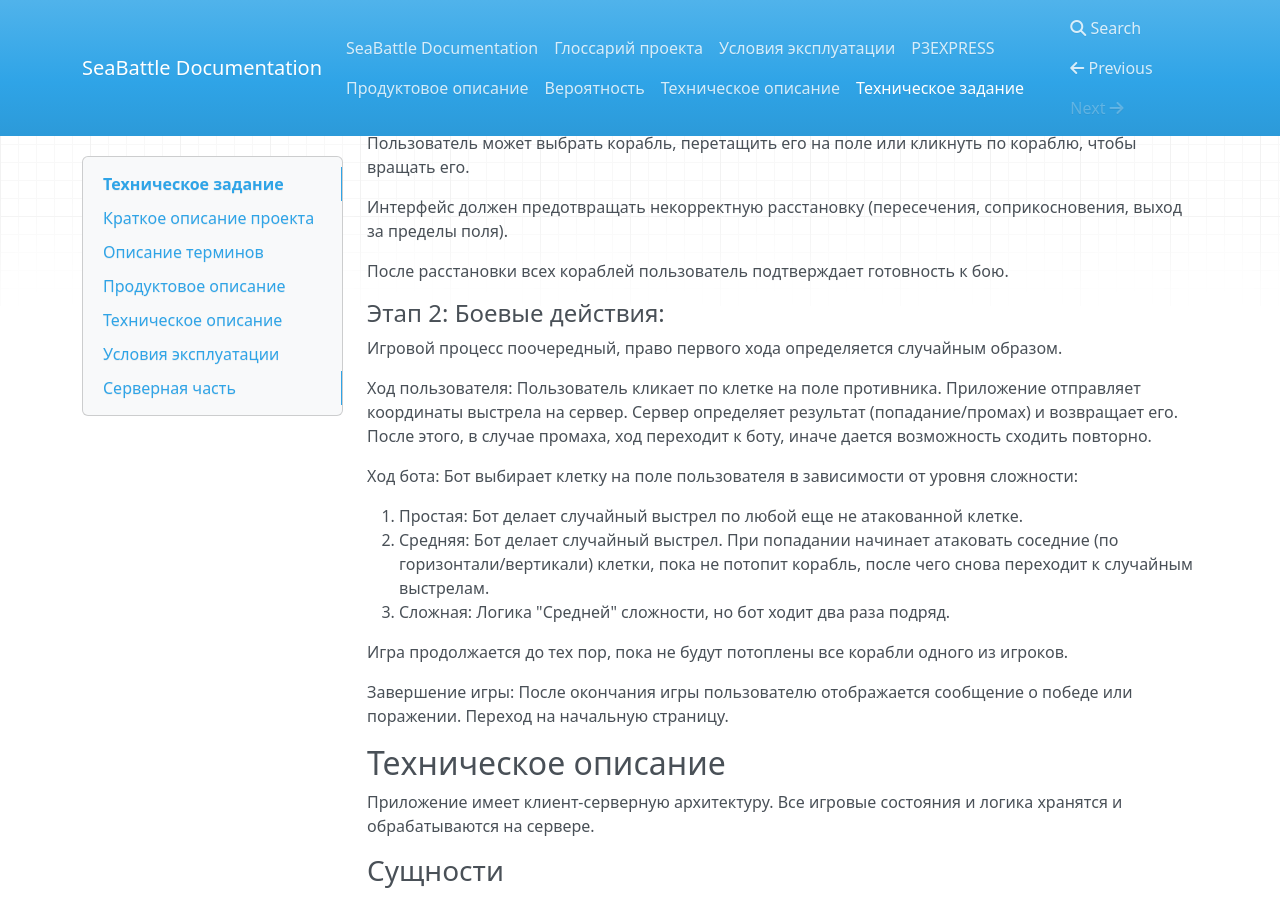
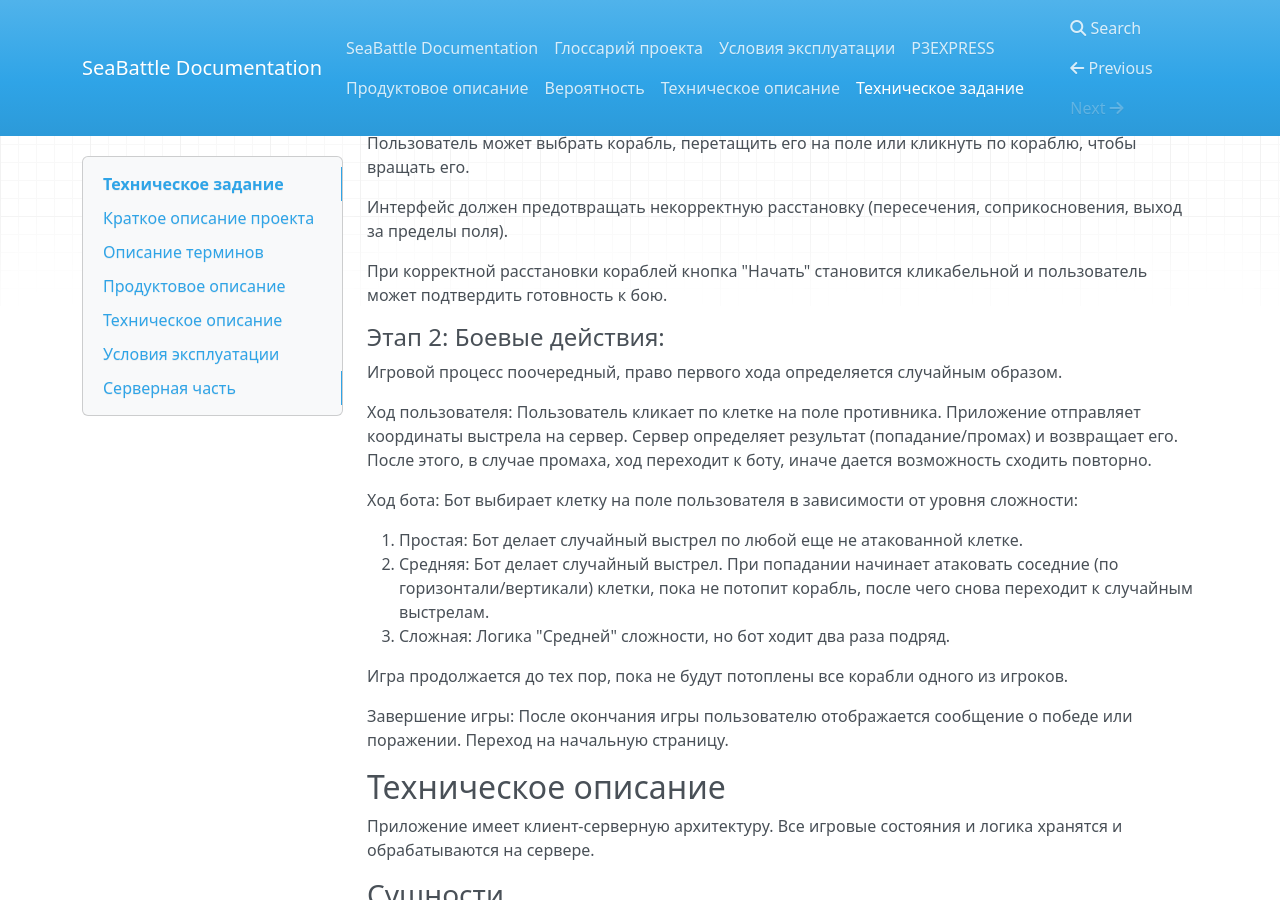
Before and after one commit to AnGREATern/SeaBattle, an MkDocs documentation site: the page built from docs/terms-of-reference.md, in a window 1280 px wide and 900 px high, scrolled down 2322 px. Built offline with MkDocs 1.6.1, drawn with Linux system fonts in a browser that asks for light colours; nearby versions of some CDN libraries.

Commit message:
Изменение логики завершения расстановки

```diff
--- a/docs/terms-of-reference.md
+++ b/docs/terms-of-reference.md
@@ -79,7 +79,7 @@
 
 Интерфейс должен предотвращать некорректную расстановку (пересечения, соприкосновения, выход за пределы поля).
 
-После расстановки всех кораблей пользователь подтверждает готовность к бою.
+При корректной расстановки кораблей кнопка "Начать" становится кликабельной и пользователь может подтвердить готовность к бою.
 
 #### Этап 2: Боевые действия:
 
```
